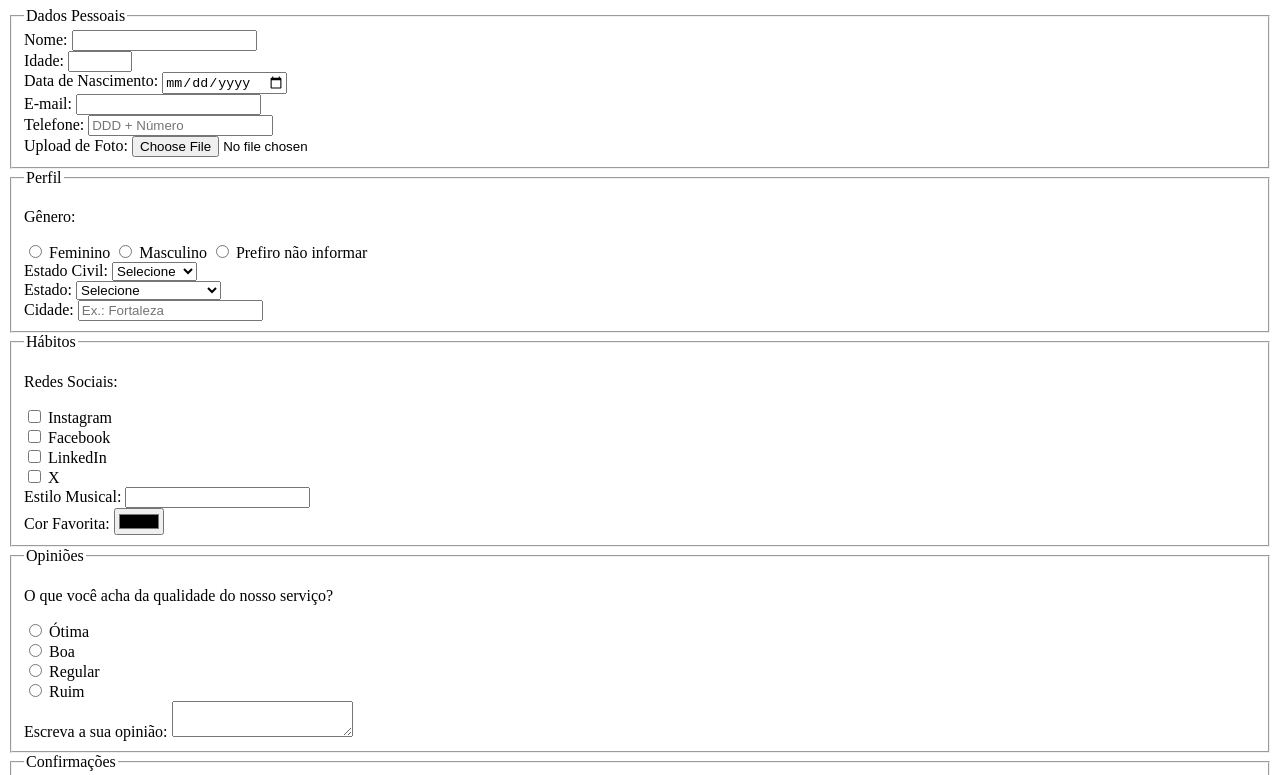
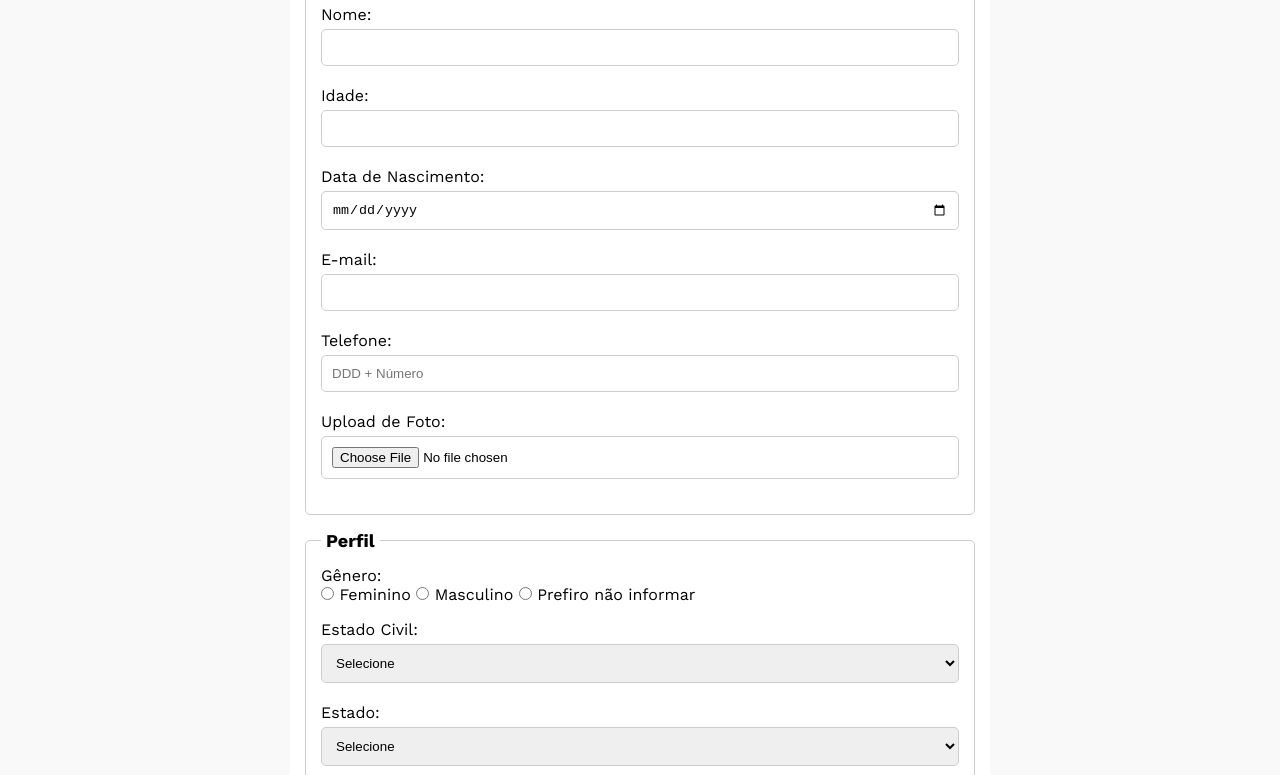
Before and after one commit to julianaoliveiratech/culturama-research-alura-course, a plain HTML site: page index.html in a window 1280 px wide. Shown: the part 190-965 px from the top of the page. Drawn offline with nearby package versions, Linux system fonts and the light colour scheme.

Commit message:
Add initial stylesheet for form and layout

```diff
--- a/css/style.css
+++ b/css/style.css
@@ -0,0 +1,78 @@
+* {
+  margin: 0;
+  padding: 0;
+  box-sizing: border-box;
+}
+
+body {
+  background-color: #f9f9f9;
+  font-family: 'Work Sans', sans-serif;
+}
+
+main {
+  width: 100%;
+  max-width: 700px;
+  margin: 0 auto;
+}
+
+header {
+  text-align: center;
+  margin-bottom: 20px;
+}
+
+img {
+  width: 100px;
+}
+
+h1 {
+  font-family: 'Fjalla One', sans-serif;
+}
+
+form {
+  background-color: #ffffff;
+  padding: 15px;
+  border-radius: 10px;
+}
+
+fieldset {
+  padding: 15px;
+  border: 1px solid #cccccc;
+  border-radius: 5px;
+  margin-bottom: 15px;
+}
+
+legend {
+  font-weight: bold;
+  font-size: 18px;
+  padding: 0 5px;
+}
+
+label {
+  display: inline-block;
+  margin-bottom: 5px;
+}
+
+input,
+select,
+textarea {
+  width: 100%;
+  padding: 10px;
+  margin-bottom: 20px;
+  border: 1px solid #cccccc;
+  border-radius: 5px;
+}
+
+textarea {
+  resize: vertical;
+  min-height: 100px;
+}
+
+input[type='radio'],
+input[type='checkbox'] {
+  width: auto;
+}
+
+input[type='color'] {
+  width: 40px;
+  padding: 0 5px;
+}
--- a/index.html
+++ b/index.html
@@ -4,7 +4,7 @@
     <meta charset="UTF-8" />
     <meta name="viewport" content="width=device-width, initial-scale=1.0" />
     <link rel="icon" href="/culturama-favicon.png" />
-    <link rel="stylesheet" href="css/styles.css" />
+    <link rel="stylesheet" href="css/style.css" />
     <link rel="preconnect" href="https://fonts.googleapis.com" />
     <link rel="preconnect" href="https://fonts.gstatic.com" crossorigin />
     <link
@@ -14,6 +14,7 @@
     <title>Pesquisa Culturama</title>
   </head>
   <body>
+    <main>
       <header>
         <img src="img/logo-culturama.png" alt="Logo Culturama" />
         <h1>Pesquisa Online</h1>
@@ -132,10 +133,20 @@
             />
             <label for="instagram">Instagram</label>
             <br />
-          <input id="facebook" type="checkbox" name="social" value="facebook" />
+            <input
+              id="facebook"
+              type="checkbox"
+              name="social"
+              value="facebook"
+            />
             <label for="facebook">Facebook</label>
             <br />
-          <input id="linkedIn" type="checkbox" name="social" value="linkedIn" />
+            <input
+              id="linkedIn"
+              type="checkbox"
+              name="social"
+              value="linkedIn"
+            />
             <label for="linkedIn">LinkedIn</label>
             <br />
             <input id="x" type="checkbox" name="social" value="x" />
@@ -224,5 +235,6 @@
           <button type="reset">Limpar</button>
         </form>
       </section>
+    </main>
   </body>
 </html>
```
Lines whose indentation alone changed are shown as unchanged.
